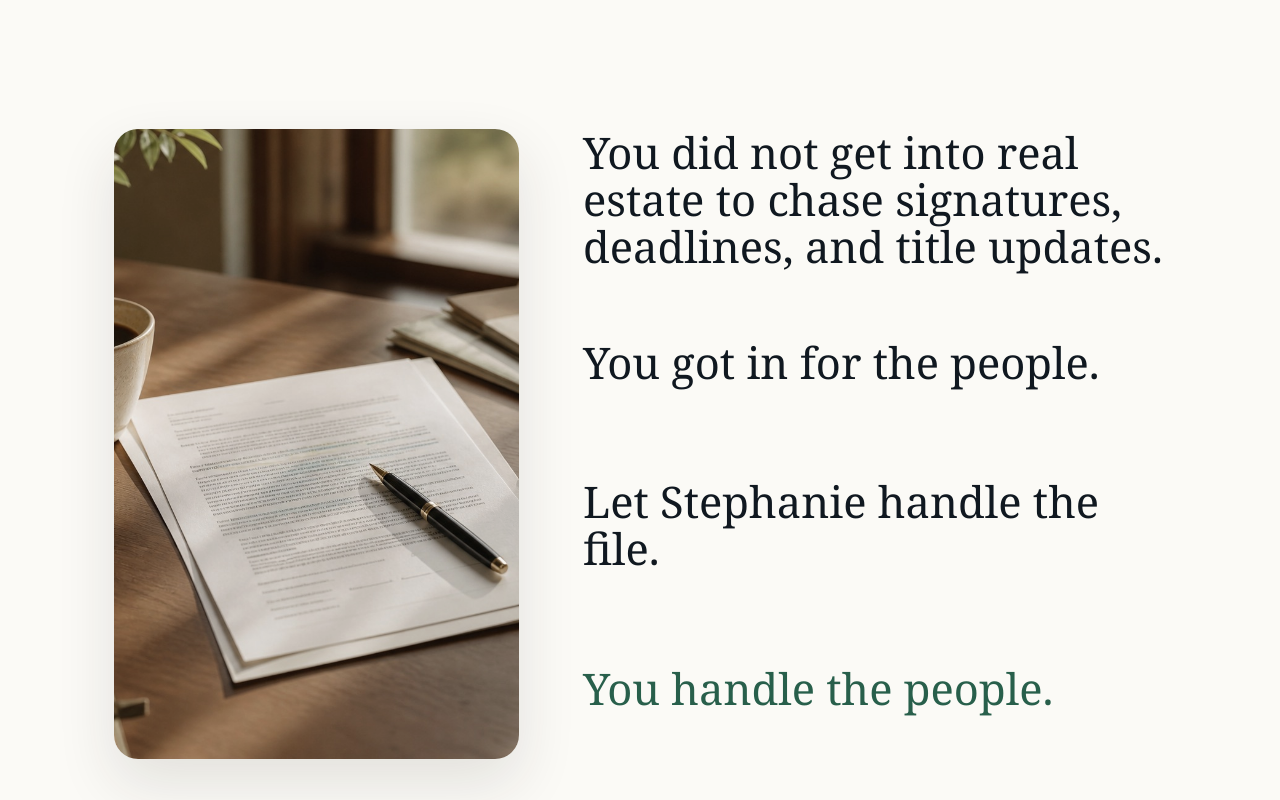
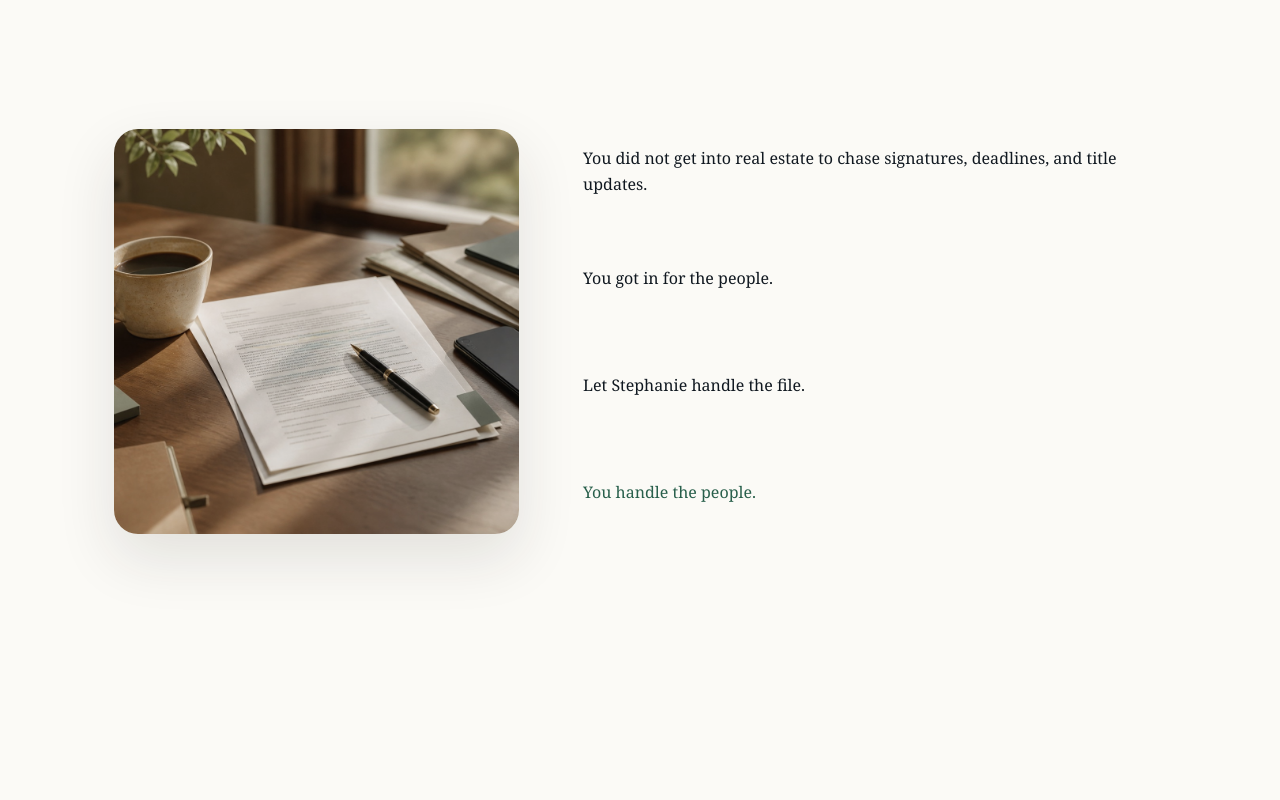
Before and after one commit to spak2005/tc_experiment, a Next.js app: page / in a window 1280 px wide. Shown: the part 5740-6540 px from the top of the page. Built offline with nearby package versions, Linux system fonts and the light colour scheme; no server answers.

Commit message:
Restore compact promise text

```diff
--- a/src/app/globals.css
+++ b/src/app/globals.css
@@ -603,8 +603,8 @@ img {
   color: var(--landing-ink);
   display: flex;
   font-family: Georgia, "Times New Roman", serif;
-  font-size: clamp(1.85rem, 3.4vw, 3.25rem);
-  line-height: 1.08;
+  font-size: 1rem;
+  line-height: 1.65;
 }
 
 .promise-copy .promise-line:last-child {
```
